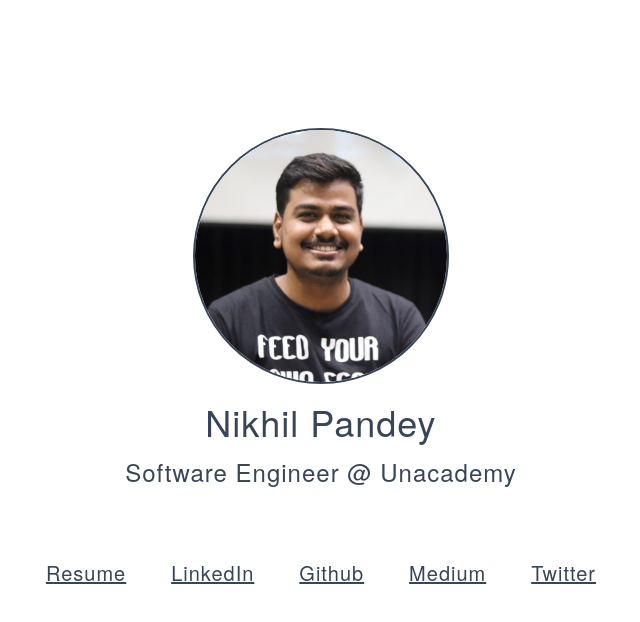
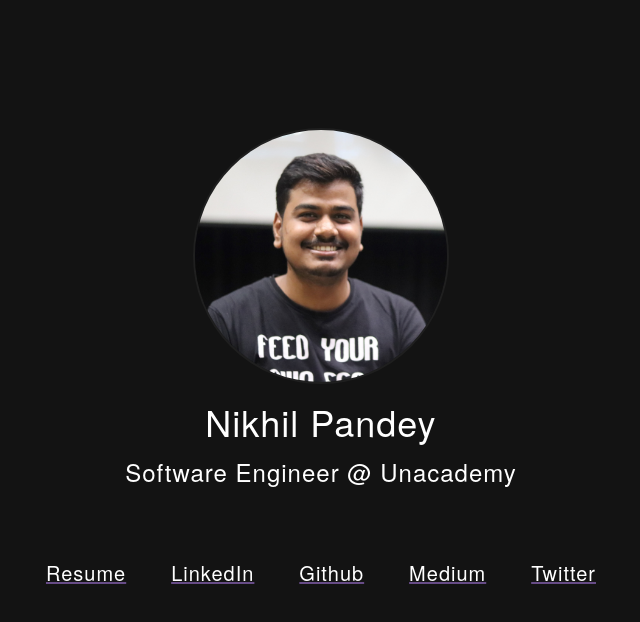
Before and after one commit to menikhilpandey/menikhilpandey.github.io, a React (Create React App) app: page / in a window 1280 px wide. Shown: the top 622 px of the page, without its empty margins (319-959 px from the left). Built offline with nearby package versions, Linux system fonts and the light colour scheme.

Commit message:
Website Done in Dark Mode

```diff
--- a/src/components/MenuOptions/index.css
+++ b/src/components/MenuOptions/index.css
@@ -7,17 +7,17 @@
 }
 
 .MenuBtnContainer, .MenuBtnContainer:link, .MenuBtnContainer:visited, .MenuBtnContainer:active{
-    color: #384458;
+    color: #FFFFFF;
     font-size: 20px;
     text-decoration: underline;
-    text-decoration-color: #384458;
+    text-decoration-color: #BB86FC80;
     text-decoration-style: solid;
     transition: all 0.2s cubic-bezier(0.6, -0.28, 0.735, 0.045);
 }
 
 .MenuBtnContainer:hover{
     text-decoration: underline;
-    text-decoration-color: #3CBCAD;
+    text-decoration-color: #BB86FC;
 }
 
 @media only screen and (max-width: 600px) {
--- a/src/components/ProfilePhoto/index.css
+++ b/src/components/ProfilePhoto/index.css
@@ -5,14 +5,14 @@
     margin-top: 10%;
     margin-bottom: 1%;
     border-radius: 50%;
-    border: 2px solid #384458;
+    border: 2px solid #1F1F1F;
     box-sizing: border-box;
-    box-shadow: 0px 0px 0px 0px #3CBCAD;
+    box-shadow: 0px 0px 0px 0px #1F1F1F;
     transition: all 0.25s ease-out;
 }
 
 .ProfilePhotoContainer:hover {
-    box-shadow: 0px 0px 4px 0px #3CBCAD;
+    box-shadow: 0px 0px 4px 0px #BB86FC;
 }
 
 .ProfilePhoto {
--- a/src/index.css
+++ b/src/index.css
@@ -1,10 +1,11 @@
 body {
   margin: 0;
   font: 30px/50px "UntitledRegular", "HelveticaNeue", "Helvetica Neue", Helvetica, Arial, sans-serif;
-  color: #384458;
+  color: #FFFFFF;
   letter-spacing: 1px;
   -webkit-font-smoothing: antialiased;
   -moz-osx-font-smoothing: grayscale;
+  background-color: #131313;
 }
 
 code {
```
Also changed, not shown: public/manifest.json.
